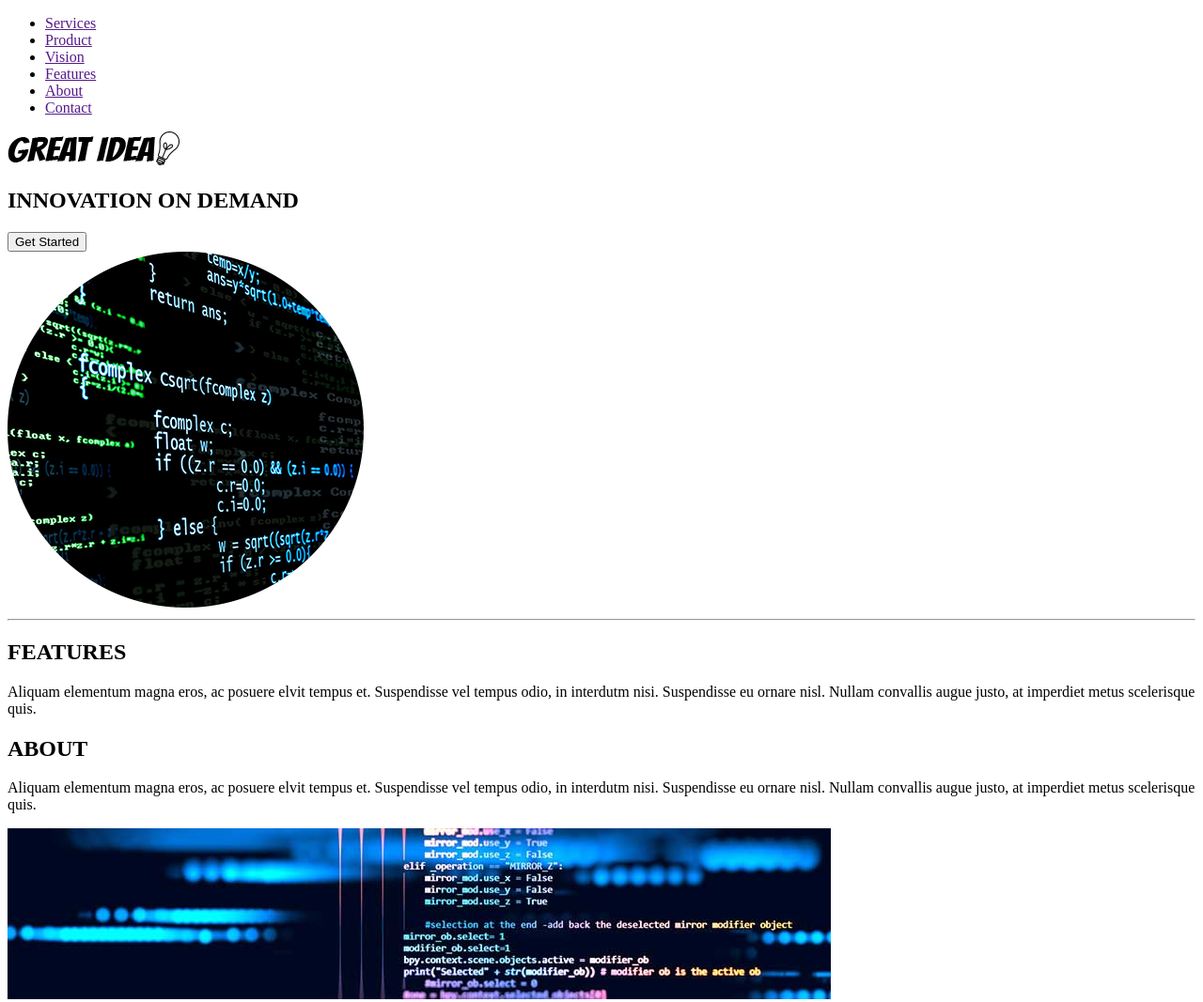
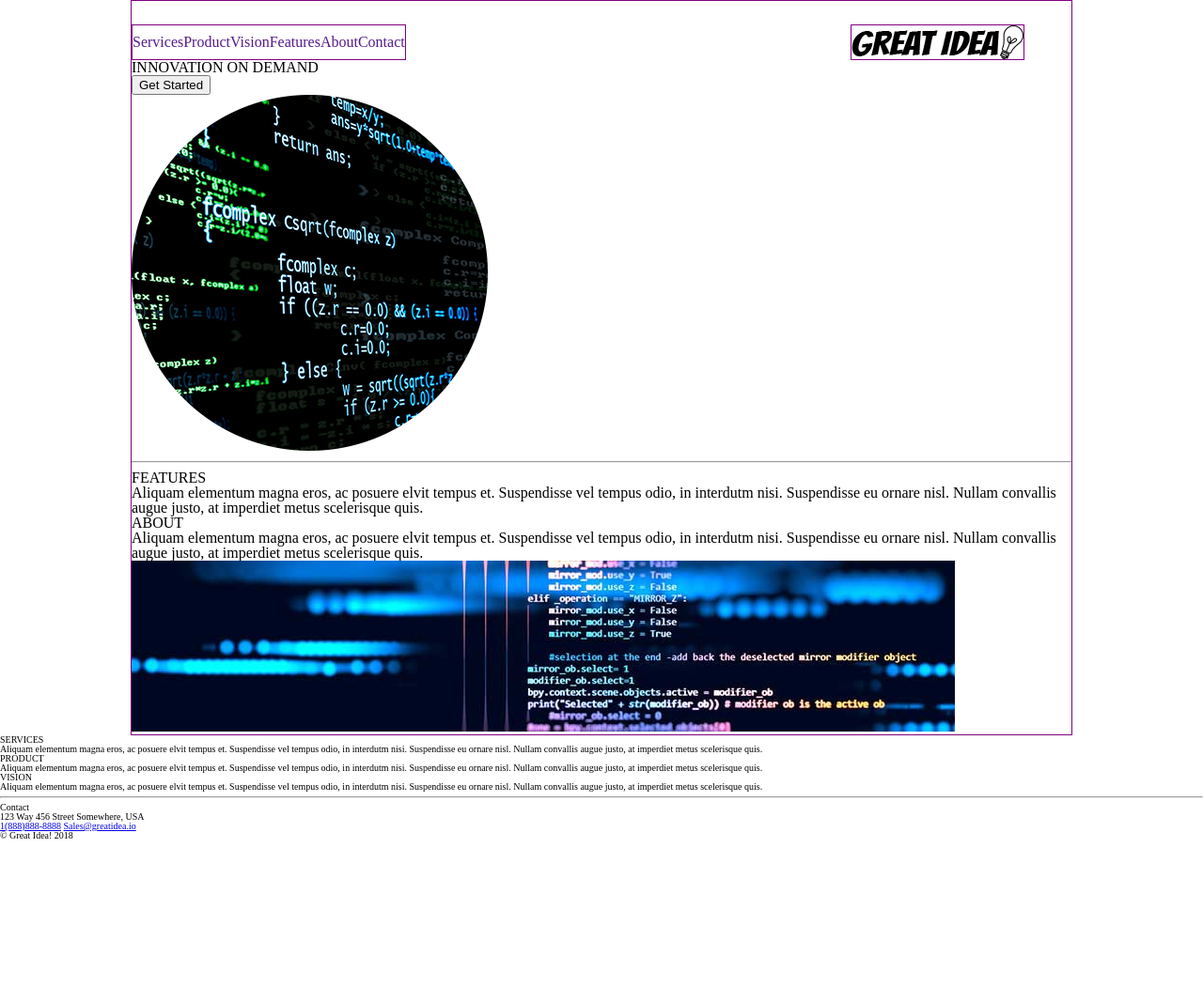
Before and after one commit to duckets615/Responsive-Design-I, a plain HTML site: page index.html in a window 1280 px wide. Shown: the top 1067 px of the page at 94% size. After the commit the page ends 895 px from the top, so only its background shows below. Drawn offline with Linux system fonts and the light colour scheme; a web font is replaced by a local one.

Commit message:
badaboom font linked and added

```diff
--- a/css/index.css
+++ b/css/index.css
@@ -1 +1,86 @@
 /* Use your own code or past solution for Great Idea Web Page CSS here! */
+
+/* ----------------RESET-------------- */
+
+html, body, div, span, applet, object, iframe,
+h1, h2, h3, h4, h5, h6, p, blockquote, pre,
+a, abbr, acronym, address, big, cite, code,
+del, dfn, em, img, ins, kbd, q, s, samp,
+small, strike, strong, sub, sup, tt, var,
+b, u, i, center,
+dl, dt, dd, ol, ul, li,
+fieldset, form, label, legend,
+table, caption, tbody, tfoot, thead, tr, th, td,
+article, aside, canvas, details, embed,
+figure, figcaption, footer, header, hgroup,
+menu, nav, output, ruby, section, summary,
+time, mark, audio, video {
+    margin: 0;
+	padding: 0;
+	border: 0;
+	font-size: 100%;
+	font: inherit;
+	vertical-align: baseline;
+}
+/* HTML5 display-role reset for older browsers */
+article, aside, details, figcaption, figure,
+footer, header, hgroup, menu, nav, section {
+    display: block;
+}
+body {
+    line-height: 1;
+}
+ol, ul {
+    list-style: none;
+}
+blockquote, q {
+    quotes: none;
+}
+blockquote:before, blockquote:after,
+q:before, q:after {
+    content: '';
+	content: none;
+}
+table {
+    border-collapse: collapse;
+	border-spacing: 0;
+}
+/* ----------------RESET-------------- */
+
+html {
+    font-size: 62.5%;
+}
+.container {
+    border: 1pt solid purple;
+    width: 1000px;
+    margin: 0 auto;
+    font-size: 1.6rem;
+}
+
+nav {
+    display: flex;
+    justify-content: space-between;
+    margin: 2.5rem 0 0 0;
+}
+
+nav .navigation {
+    border: 1pt solid purple;
+    display: flex;
+    justify-content: space-between;
+    align-items: center;
+}
+
+nav .navigation li {
+
+}
+
+nav .navigation li a {
+    text-decoration: none;
+}
+
+nav img {
+    border: 1pt solid purple;
+    margin: 0rem 5rem;
+}
+
+/* margin: 0rem 0rem 0rem 0rem; */
--- a/index.html
+++ b/index.html
@@ -7,6 +7,8 @@
 
   <link href="https://fonts.googleapis.com/css?family=Bangers|Titillium+Web" rel="stylesheet">
   <link rel="stylesheet" href="css/index.css">
+  <link href="http://fonts.cdnfonts.com/css/badaboom-bb" rel="stylesheet">
+
   <meta name="viewport" content="width=device-width, initial-scale=1">
 </head>
 
```
Lines whose indentation alone changed are shown as unchanged.
